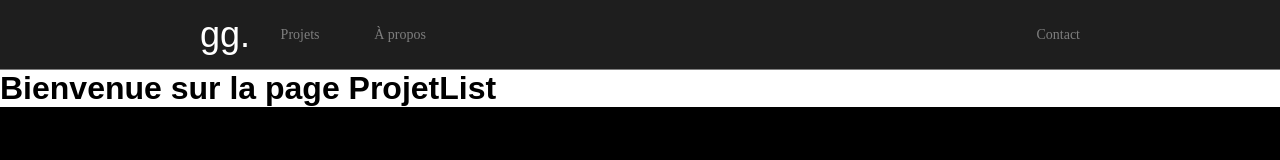
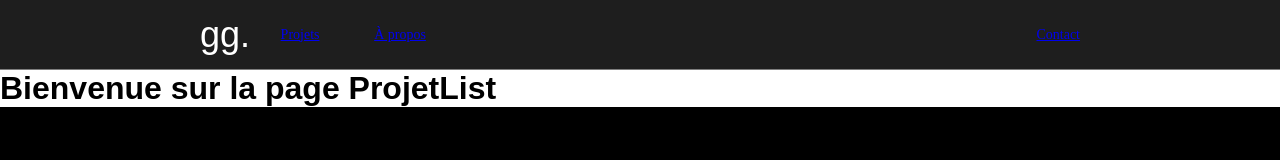
Before and after one commit to Gerald433/portFolio, a React (Create React App) app: page / in a window 1280 px wide. Shown: the top 160 px of the page. Built offline with nearby package versions, Linux system fonts and the light colour scheme.

Commit message:
Structuring links with Link

```diff
--- a/src/components/Header.js
+++ b/src/components/Header.js
@@ -1,4 +1,5 @@
 import styles from "./Header.module.scss";
+import { Link } from "react-router-dom";
 // import logo from "../assets/images/logo.jpg";
 
 function Header() {
@@ -7,13 +8,17 @@ function Header() {
       <div className="d-flex flex-fill ">
         <span className={`${styles.icon} d-flex align-items-center`}>gg.</span>
         <ul className="d-flex align-items-center">
-          <li>Projets</li>
-          <li>À propos</li>
+          <li>
+            <Link to="/">Projets</Link>
+          </li>
+          <li>
+            <Link to="/a-propos">À propos</Link>
+          </li>
         </ul>
       </div>
 
       <span className={`${styles.contact} d-flex align-items-center`}>
-        Contact
+        <Link to="/contact">Contact</Link>
       </span>
     </header>
   );
--- a/src/components/Header.module.scss
+++ b/src/components/Header.module.scss
@@ -20,6 +20,7 @@ header {
       color: var(--white-100);
     }
   }
+
   .contact {
     margin-right: 200px;
     font-family: gt planar;
```
